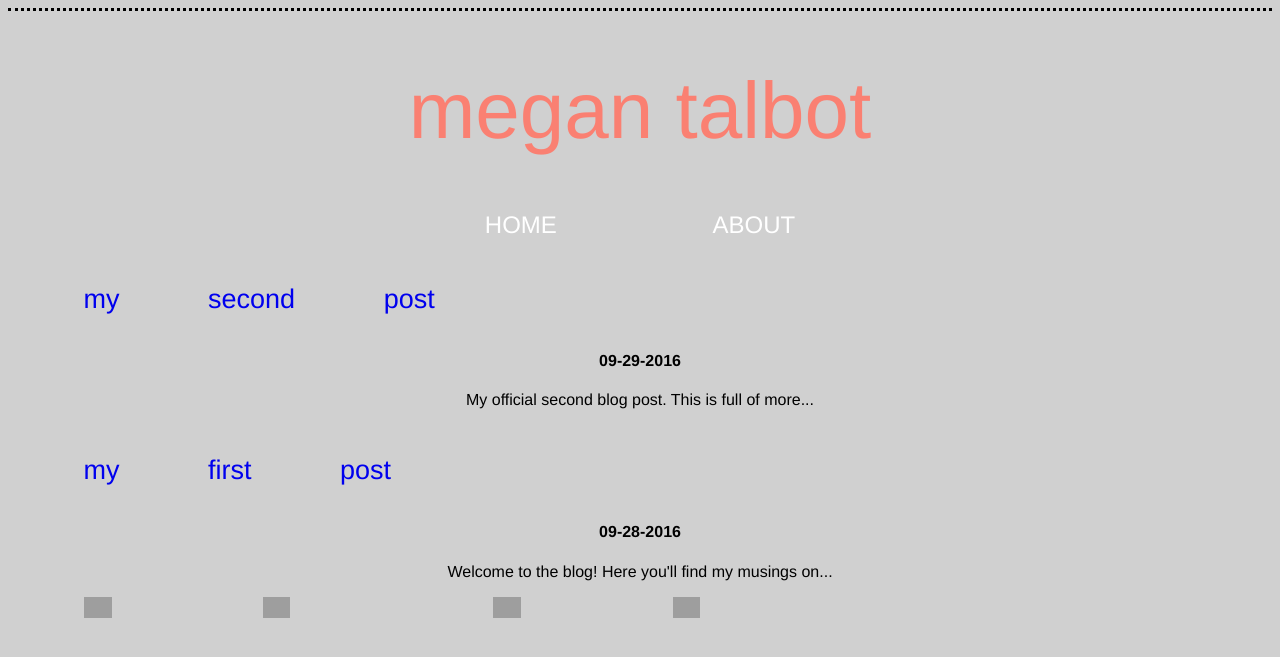
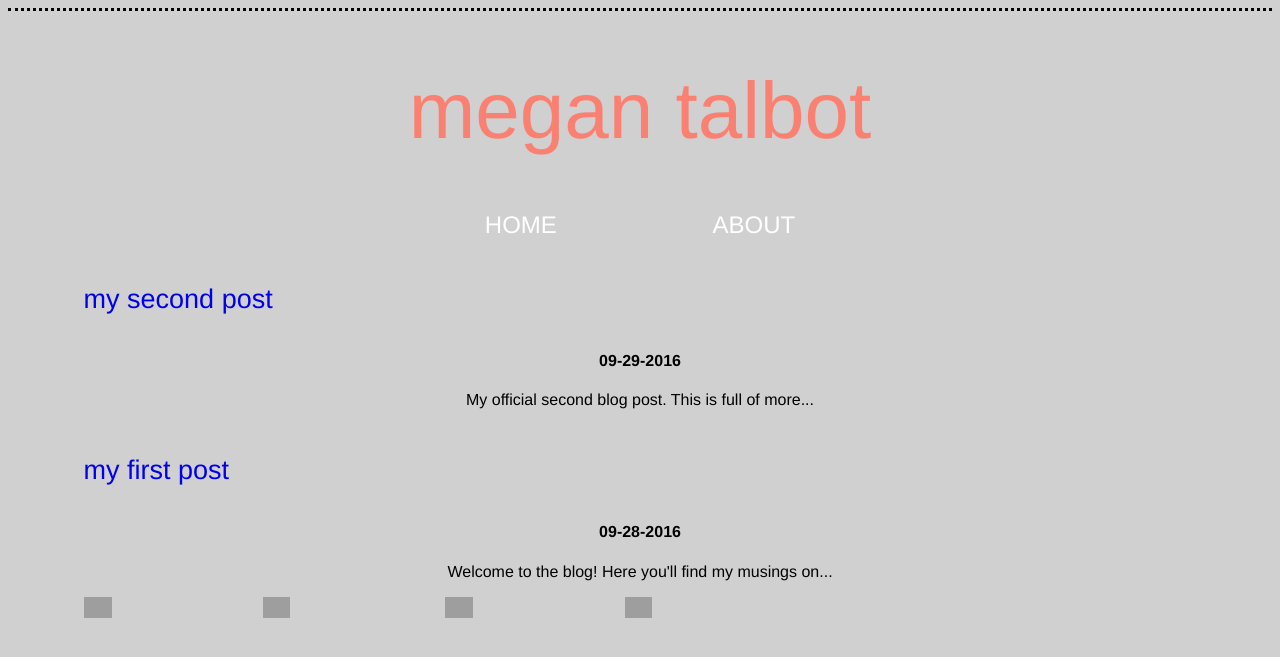
Before and after one commit to meganft/meganft.github.io, a Jekyll site: the page built from index.html, in a window 1280 px wide. Shown: the top 657 px of the page. Built offline with Jekyll 4.4.1, drawn with Linux system fonts in a browser that asks for light colours; grey boxes are pictures that could not be loaded.

Commit message:
Change link styles

```diff
--- a/css/styles.css
+++ b/css/styles.css
@@ -42,7 +42,6 @@ h2 {
 a:link {
   text-align: center;
   padding: 2cm;
-  word-spacing:3em;
   font-family: Helvetica;
   font-weight: lighter;
   font-size: 1em;
```
